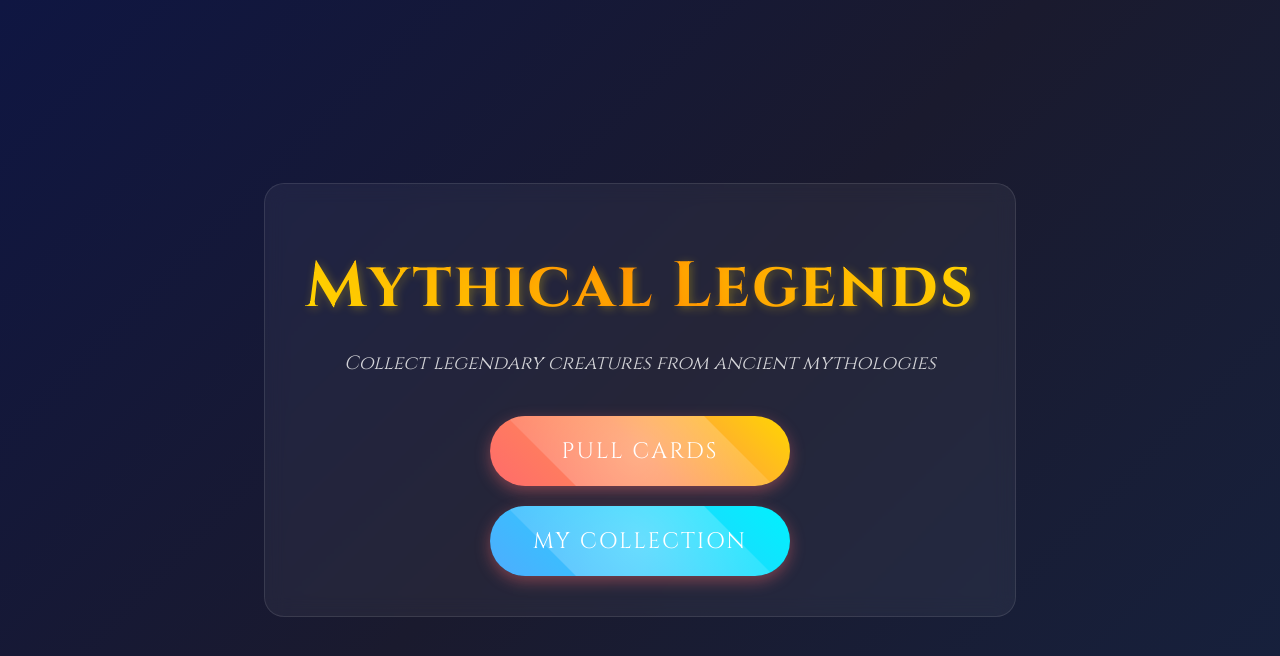
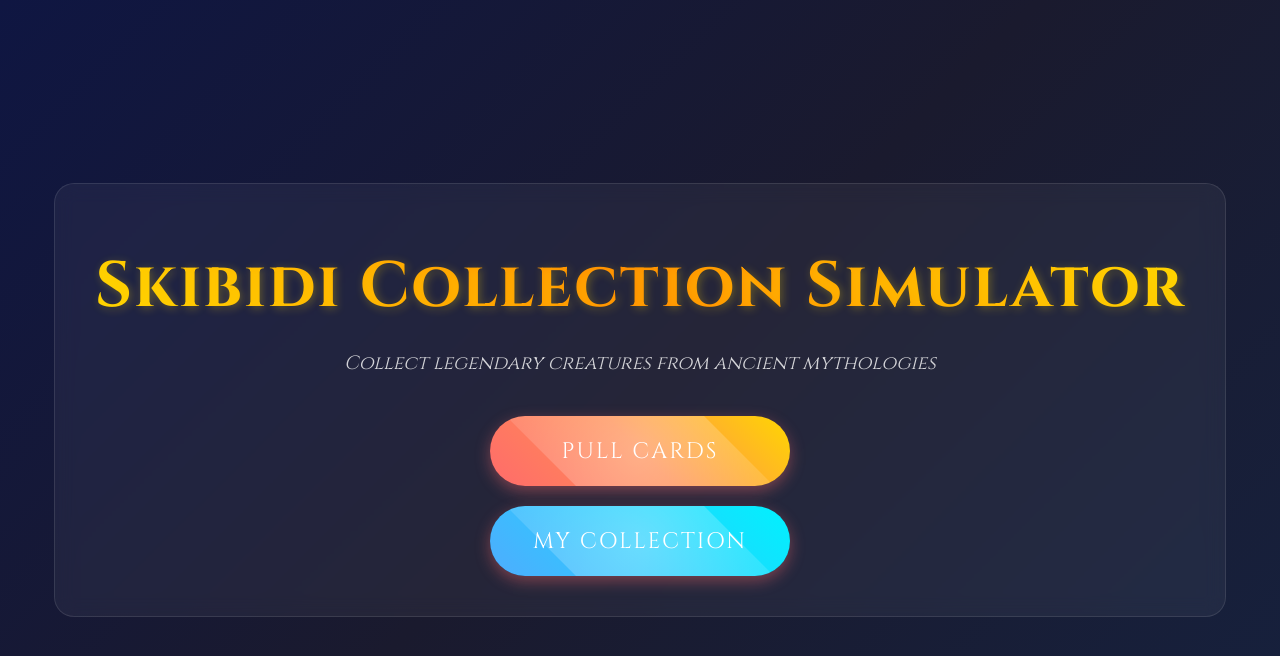
Before and after one commit to Kyleeeliu/gacha-card-game, a plain HTML site: page index.html in a window 1280 px wide. Drawn offline with Linux system fonts and the light colour scheme.

Commit message:
Update index.html

```diff
--- a/index.html
+++ b/index.html
@@ -12,7 +12,7 @@
 <body>
     <div id="startScreen" class="start-screen">
         <div class="start-content">
-            <h1>Mythical Legends</h1>
+            <h1>Skibidi Collection Simulator</h1>
             <p class="tagline">Collect legendary creatures from ancient mythologies</p>
             <div class="menu-buttons">
                 <button id="pullBtn" class="menu-button">Pull Cards</button>
```
